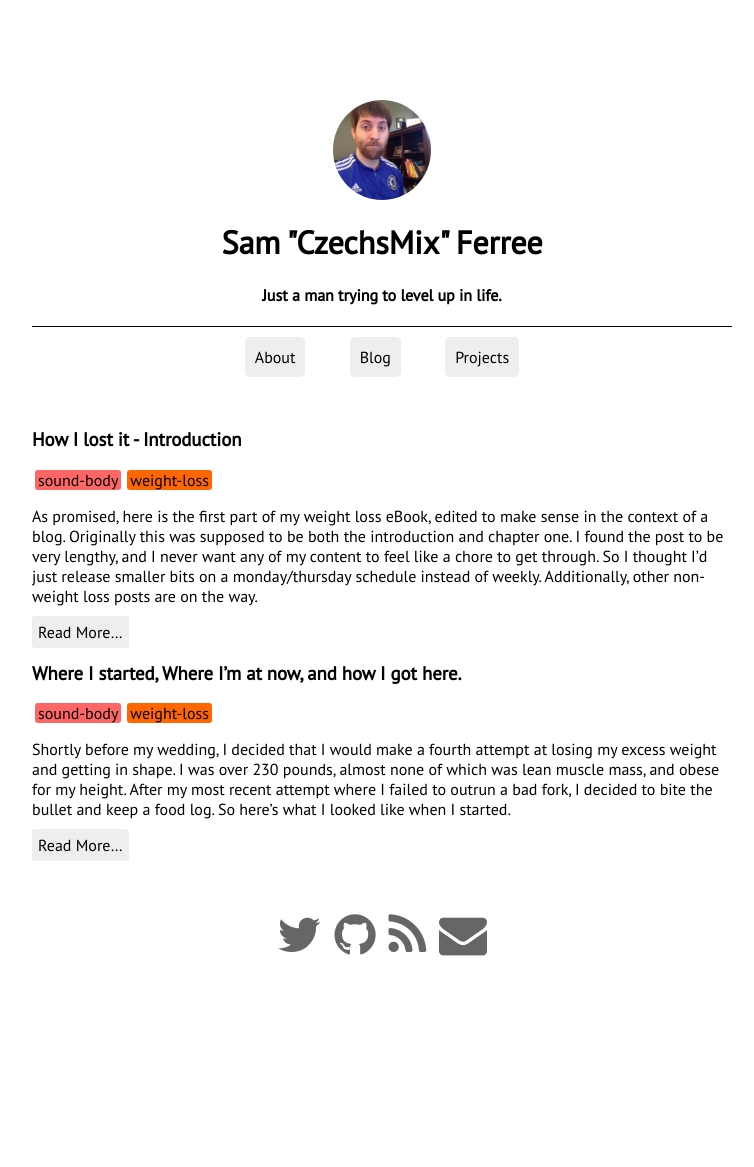
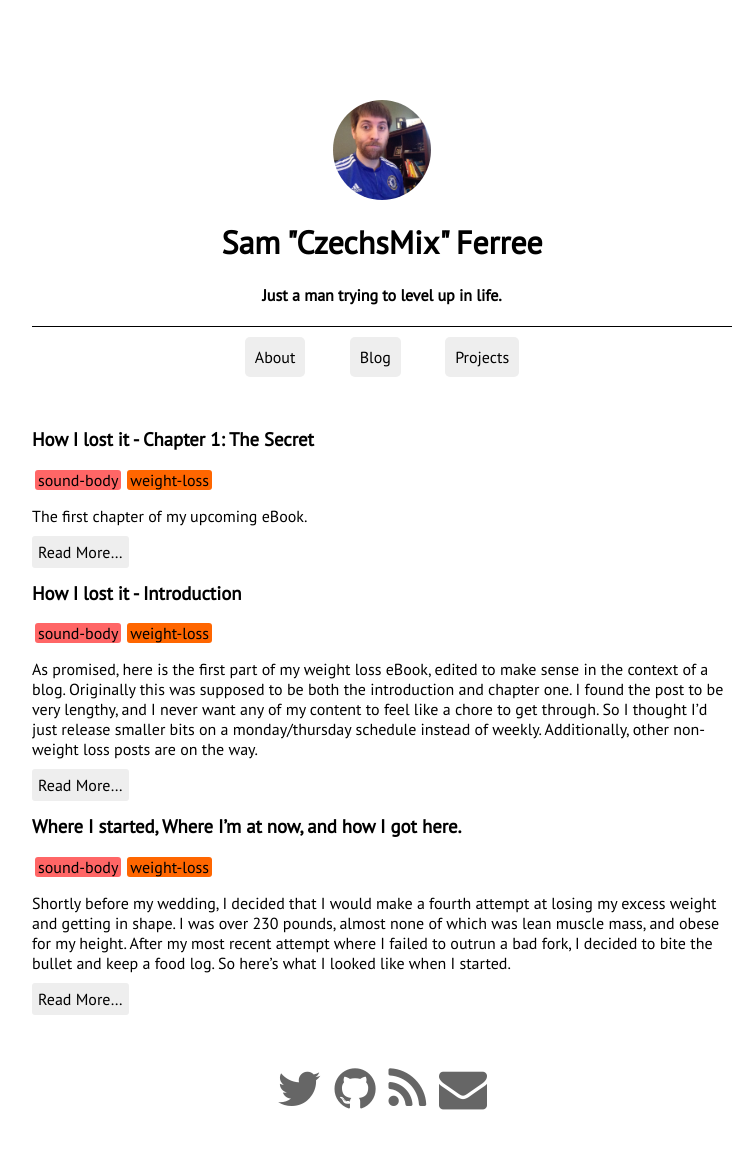
Before and after one commit to CzechsMix/czechsmix.github.io, a Jekyll site: the page built from blog.md, in a window 1280 px wide. Shown: the whole page, without its empty margins (258-1012 px from the left). Built offline with Jekyll 4.4.1, drawn with Linux system fonts in a browser that asks for light colours; nearby versions of some CDN libraries; before the commit the page ends 1013 px from its top, so only the background shows below that; some of the changed lines change nothing that is shown.

Commit message:
add chapter 1 post

```diff
--- /dev/null
+++ b/_posts/2016-6-23-chp1-secret.md
@@ -0,0 +1,60 @@
+---
+layout: post
+title: How I lost it - Chapter 1&#58; The Secret
+tags: sound-body weight-loss
+---
+
+The first chapter of my upcoming eBook.
+
+#### Eat Less.
+
+Yup. I said it. I used to have a very long phrase for describing it in a scientifically accurate manner, but Neil Degrasse Tyson put it much more eloquently.
+
+>Consume calories at a slower rate than your body burns them.
+
+Now is probably a good time to mention that this blog is concerned only with weight loss, not overall health. Somebody who eats 1200 calories a day of just donuts *will* lose weight, but it's very unlikely anyone in the medical industry would consider them healthy. Optimal health does require some attention be paid to what you're eating. This blog is written for people who aren't ready to swear off every "taboo" food item just yet. With this blog, you should learn how to budget your calories to leave room for those calorie dense treats every now and then. Example? When in season, I myself budget for at least 3 thin-mints a day.
+
+Back to the secret. You've probably heard it before, but here is the equation that forms the basis for all the information in this book.
+
+>Calories In < Calories Out = Weightloss
+
+Often shortened to "CI < CO" or CICO (if your curious, I find it's easiest to pronounce it Seekoh)
+
+The above formula is an extremely simplified version of how the food we eat becomes energy our body needs and fat our body stores. If you're interested, Ruben Meerman gives a fantastic TEDx talk, that at the time of writing can be found [here](http://youtu.be/vuIlsN32WaE). I so recommend you watch it, that I'll go ahead and embed it in this post.
+
+<div class="video-container">
+  <iframe width="560" height="315" src="https://www.youtube.com/embed/vuIlsN32WaE" frameborder="0" allowfullscreen></iframe>
+</div>
+
+So to intentionally lose weight, we need to ensure that our calories consumed is less than our calories burned. Therefore, we must know, to the best of our ability, our calories in, and our calories out. Let's begin with calories out.
+
+#### Calories Out.
+
+Our bodies do things, and those things take energy, and we measure that energy in units called calories. What exactly do we do that burns calories? Everything. Honestly. Breathing? Burns calories. Heart beating?  Burns calories. Maintaining Homeostasis? You guessed it: Burns calories. In fact, just being a living creature takes energy. Even if you were to lay in bed all day, your body would burn a lot of calories. So much so in fact, that these activities can account for over half of the calories burned for even highly active people. We refer to this as Basal Metabolic Rate, or BMR. Then there are all the the other calories. Get out of bed and get dressed? Burn calories. Walk down to the store? Burn calories. Hop on an elliptical? You guessed it. Burns calories. When we take into account our day to day activities, with our BMR we arrive at another number. Total Daily Energy Expenditure or TDEE. This is the number we will use for the Calories out part of our equation.
+
+Okay, so I've explained where these numbers come from, but what exactly are they? Well, they change from person to person. They depend mostly on your height, weight, age, gender, and activity level. You can find TDEE calculators online to get this value, or if you're using an app like MyFitnessPal, it will get this number for you when you set up your profile. Here's an example using my stats, at the time of writing, and the calculator found [here](https://tdeecalculator.net/)
+
+Height: 6'1", Weight: 173lbs, Age: 27 years, Gender: Male, Activity Level: Sedentary (Desk Job)
+BMR: 1760, TDEE: 2112
+
+So now you've got a number, where do you go from here?
+
+#### Calories In.
+
+This is where the food log comes in. When you eat something log it. Simple? Yes. Easy? Maybe not. This has to become a habit. It's actually so important that this become part of your daily routine, that many people, myself included, will recommend you start recording what you eat for a week or two before you try to meet a certain calorie goal, or even change what/how much you eat at all. In addition to making it a habit to log what you eat, an accurate food log can let you know about what your dietary habits really are. You can know to bring an apple to work everyday, if you realize every day around 2pm, you're getting a bag of chips from the snack machines.
+
+When you're logging your food, measurement matters. Many food logs allow you to quickly scan a barcode and pull up it's nutritional information. This is perfectly fine for single serving items like a cup of yogurt, or energy bar. If you're scanning something else however, be wary of non-measurement serving sizes. If the package lists something like "1 flank" check for a weight following, usually in parentheses i.e. (106g)
+
+This is where your food scale becomes your best friend. Weight is the quickest and most consistent measurement we have when it comes to our food. While liquids measure well with volume, nearly all solid food is best measured with weight. As you log more food, you'll have to keep any eye out for the quickest and easiest way to measure it.
+
+If what you're eating doesn't have a label, you'll have to do some digging. If you're using a digital log, like MyFitnessPal or LoseIt, You can usually search for the food in the App's database, and somebody will usually have entered it before. If it's not there, you have some options. For things like sandwiches and salads, you can log the stuff you put in it 1 by 1, or you can create a custom recipe, or you can choose a food from the list that's similar.
+
+It's not super accurate, but I've been known to do the last option. For instance, instead of hassling my local tavern for the nutrition information about their patty melt, I simply ring up a steak n' shake patty melt and call it a day. Better to log something that might not be exactly accurate, than to log nothing at all.
+
+So now you actually have all the basics, you can go ahead and get started, but I'll just cover one more thing...
+
+#### How much less should I eat?
+
+This is actually quite simple to answer. A pound of adipose tissue accounts for *roughly* 3,500 calories. Simple arithmetic will tell you then, to lose 1 lb/week you need a 500 calorie daily deficit. This is often considered the standard. If you are on the heavier side, you might be able to eat at a 1,000 calorie deficit, and lose 2 lb/week. It's important to pick a goal you can meet, especially in the beginning. If you try for some really hard cut, 1200 calories a day, you will likely have a really tough time, get discouraged, and give up. In addition, you need to be careful about cutting too hard.
+
+NO... I am NOT going to tell you it's because of "starvation mode." While it *is* a real thing, it's not what most people think it is. Eating less WILL NEVER make you gain more weight. It WILL cause you to lose muscle and bone mass in addition to fat, which isn't the best. Here's a good rule of thumb: Take it easy at first, try just a 500 calorie daily deficit. If you feel you can cut more, don't drop below 1200 calories for females, or 1500 for males. At that level, it's tough to get all the nutrition you need. While you can go on a VLCD (Very Low Calorie Diet), you should talk to a doctor about it, not some used to be fat guy who has a blog.
--- a/css/main.css
+++ b/css/main.css
@@ -114,3 +114,19 @@ blockquote {
   color: #777;
   border-left: 4px solid #DDD;
 }
+
+.video-container {
+    position: relative;
+    padding-bottom: 56.25%;
+    padding-top: 35px;
+    height: 0;
+    overflow: hidden;
+}
+
+.video-container iframe {
+    position: absolute;
+    top:0;
+    left: 0;
+    width: 100%;
+    height: 100%;
+}
```
